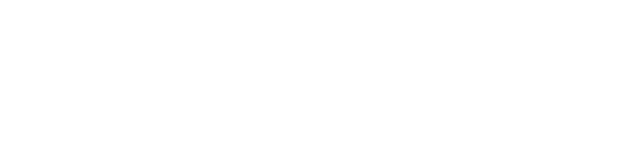
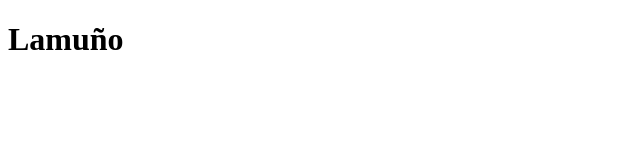
Before and after one commit to elenapulido/r-plica-web, a plain HTML site: page index.html in a window 1280 px wide. Shown: the whole page, without its empty margins (0-640 px from the left). Drawn offline with Linux system fonts and the light colour scheme.

Commit message:
prueba 1

```diff
--- a/index.html
+++ b/index.html
@@ -7,6 +7,6 @@
     <title>Document</title>
 </head>
 <body>
-
+    <h1>Lamuño</h1>
 </body>
 </html>
```
